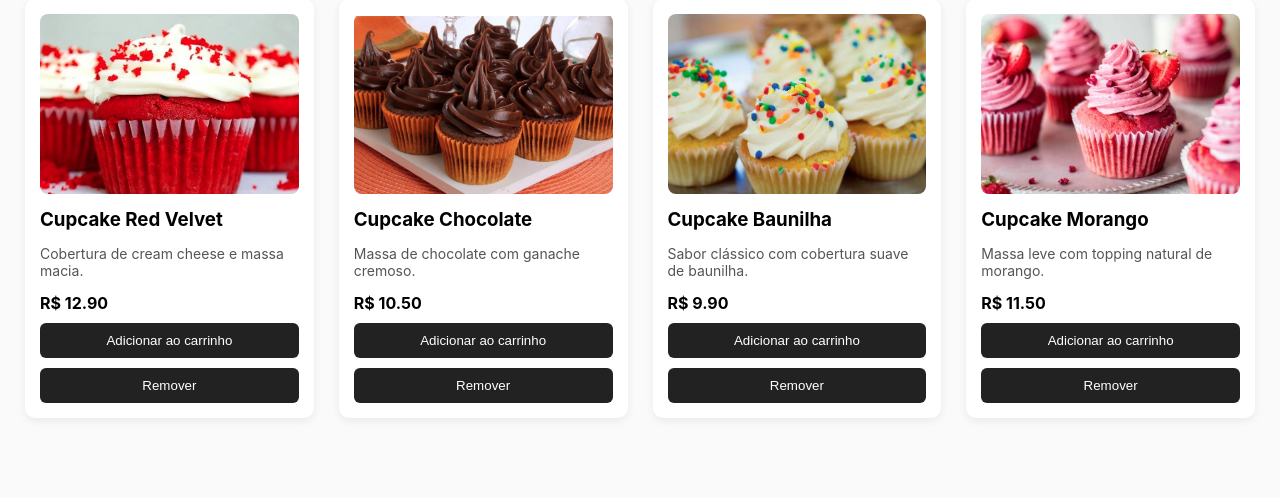
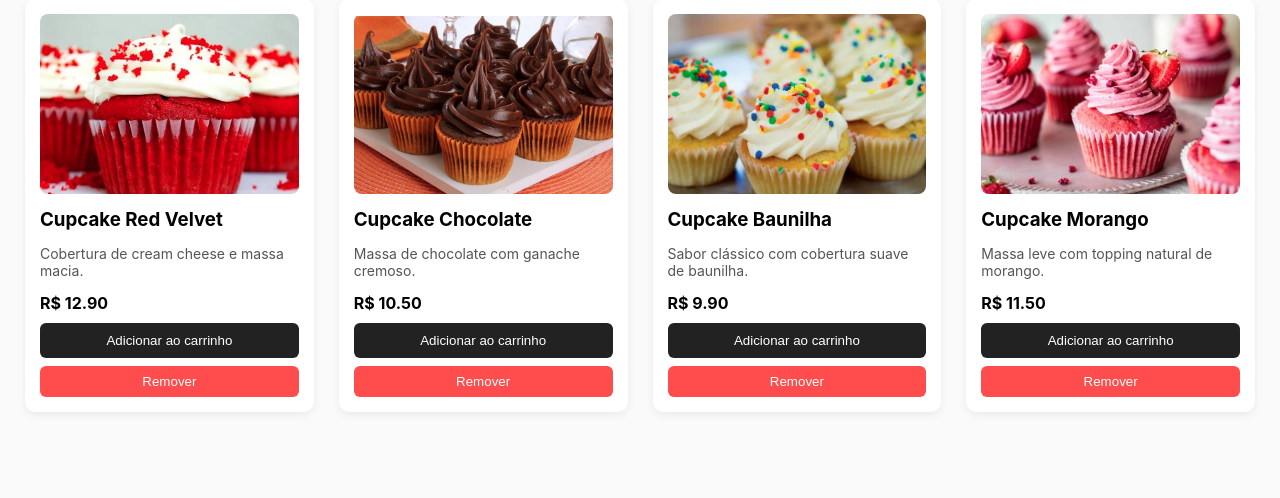
Before and after one commit to jubbeez/pit-cupcake-app, a Flask app: page /catalogo in a window 1280 px wide. Shown: the part 149-647 px from the top of the page. Run offline with Flask 3, Linux system fonts and the light colour scheme; data comes from the database, SQL or seed files in the repository.

Commit message:
Update_delete style.css

```diff
--- a/static/style.css
+++ b/static/style.css
@@ -90,3 +90,17 @@ button {
 button:hover {
     background: #000;
 }
+
+.delete-btn {
+    background: #ff4d4d;
+    color: white;
+    border: none;
+    padding: 8px;
+    margin-top: 8px;
+    border-radius: 6px;
+    cursor: pointer;
+}
+
+.delete-btn:hover {
+    background: #d93636;
+}
```
